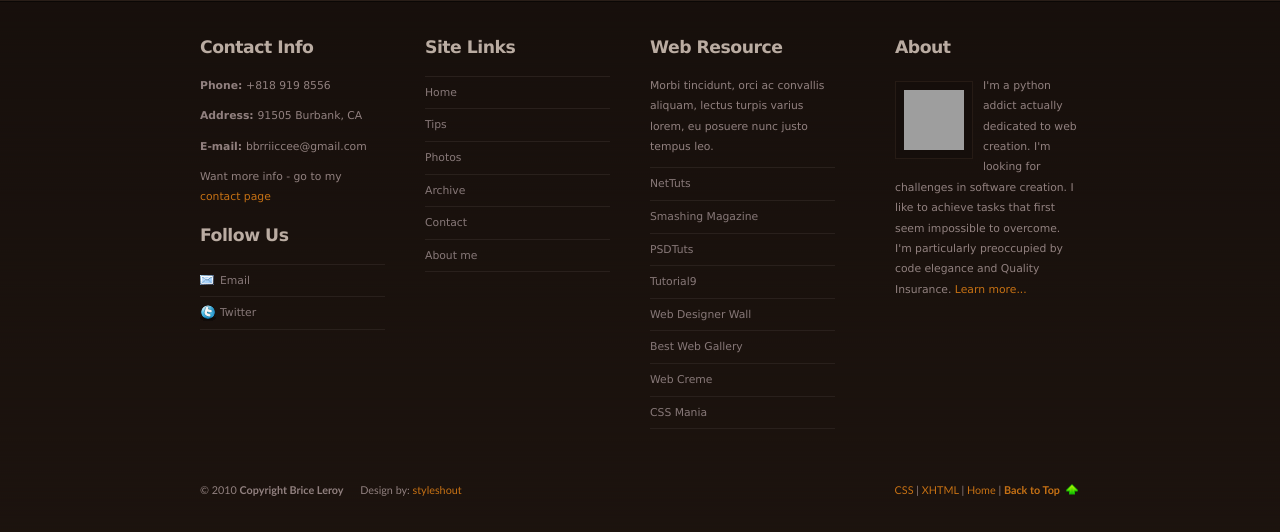
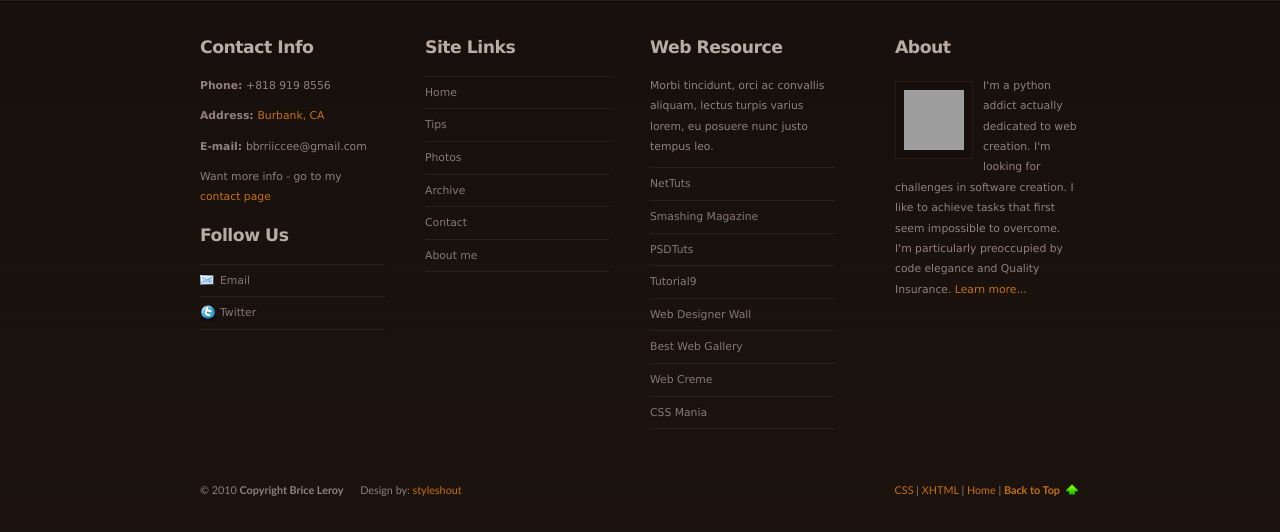
Before and after one commit to typehorror/blog, a Django app: template templates/about_me.html in a window 1280 px wide. Shown: the part 1040-1572 px from the top of the page. Run offline with Django 3.2, Linux system fonts and the light colour scheme; the template is opened without the code that fills it, so the values that code supplies are empty; parts of the project's set-up code (start-up, migrations or seed data) failed here and were passed over; some libraries are stand-ins or nearby versions; grey boxes are pictures that could not be loaded.

Commit message:
show a link to google map for my address

```diff
--- a/templates/base.html
+++ b/templates/base.html
@@ -140,7 +140,7 @@ if(typeof jQuery == 'function'){
 			<strong>Phone: </strong>+818 919 8556<br/>
 			</p>
 
-			<p><strong>Address: </strong>91505 Burbank, CA</p>
+			<p><strong>Address: </strong><a href="http://maps.google.com/maps?f=q&source=s_q&hl=en&geocode=&q=Burbank,+CA+&sll=34.161514,-118.340351&sspn=0.13494,0.308647&ie=UTF8&hq=&hnear=Burbank,+Los+Angeles,+California&ll=34.18085,-118.309021&spn=0.134909,0.308647&z=12" target="_blank"> Burbank, CA</a></p>
 
 			<p><strong>E-mail: </strong>bbrriiccee@gmail.com</p>
 			<p>Want more info - go to my <a href="{% url contact_view %}">contact page</a></p>
```
